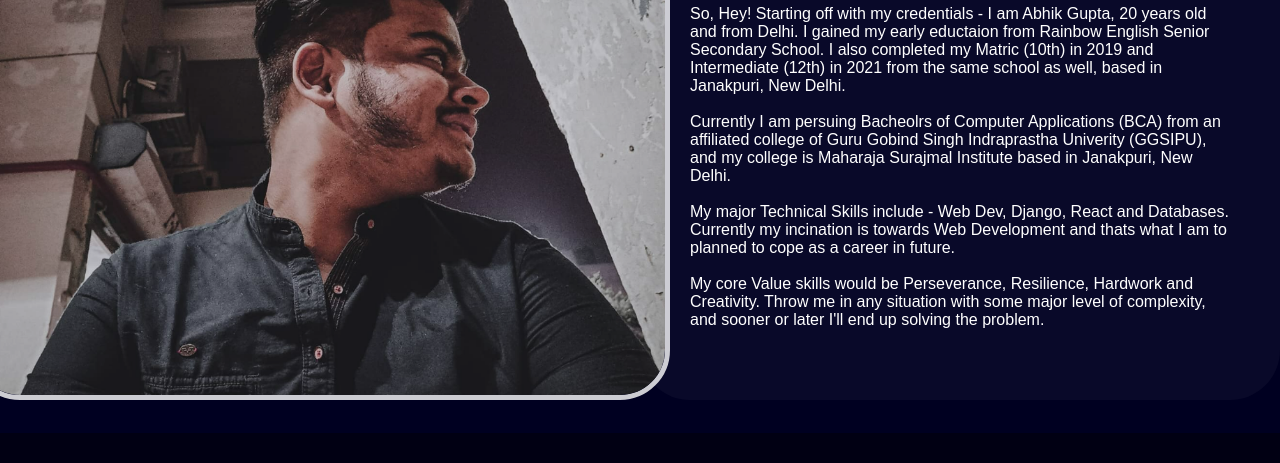
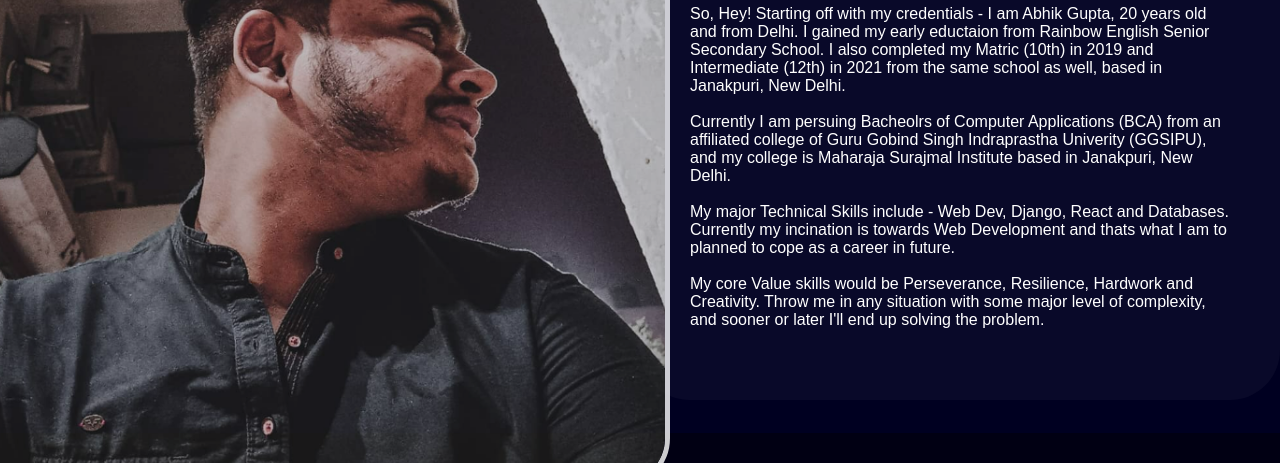
Before and after one commit to abhik2207/CODSOFT_Task2, a plain HTML site: page about.html in a window 1280 px wide. Shown: the part 237-700 px from the top of the page. Drawn offline with Linux system fonts and the light colour scheme; a web font is replaced by a local one.

Commit message:
Update about.html
changed the image

```diff
--- a/about.html
+++ b/about.html
@@ -26,7 +26,7 @@
     <main>
         <div class="container">
             <div class="left">
-                <img src="abhik.png">
+                <img src="abhik-sq.png">
             </div>
 
             <div class="right">
```
